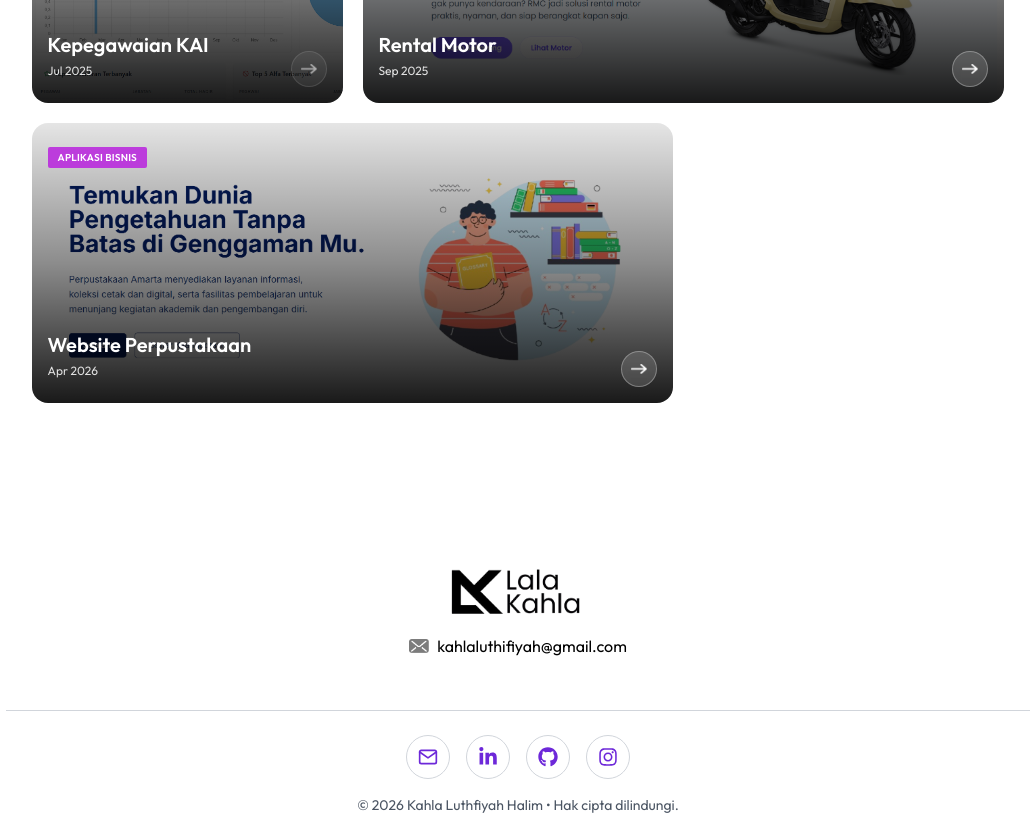
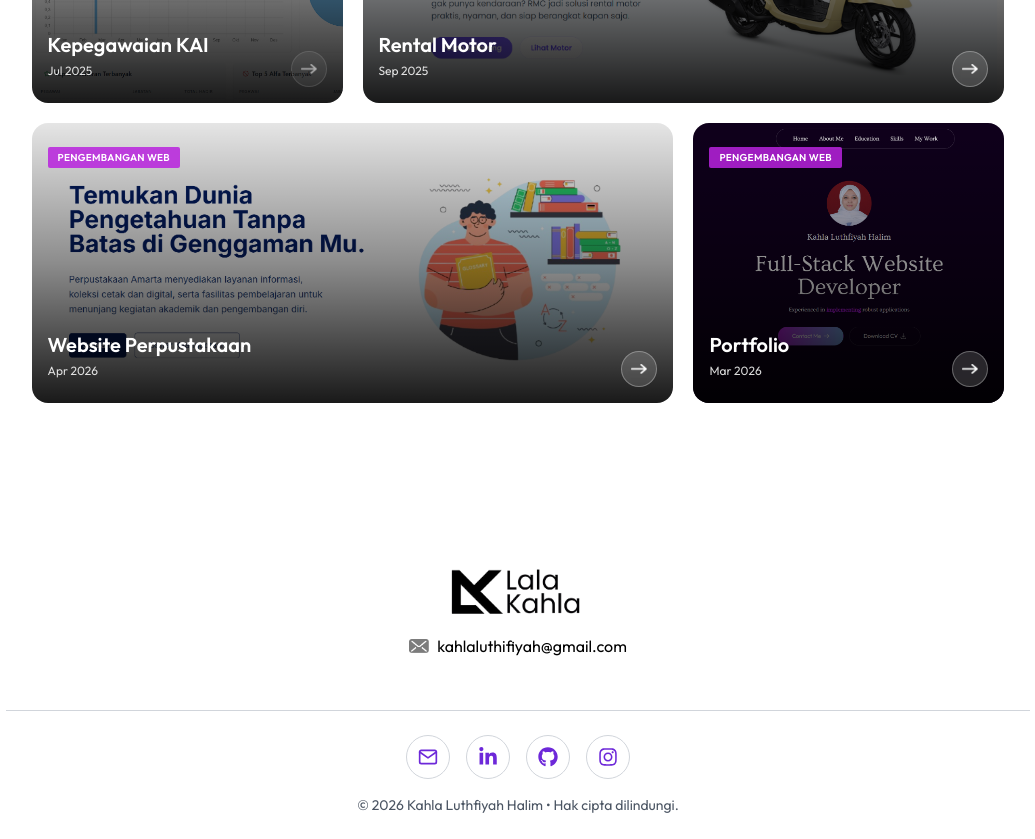
Before and after one commit to kahlaluthfi31/portfolio-kahla, a Next.js app: page / in a window 1280 px wide. Shown: the part 3920-4759 px from the top of the page, without its empty margins (122-1157 px from the left). Built offline with nearby package versions, Linux system fonts and the light colour scheme; a web font is replaced by a local one.

Commit message:
tambah karya

```diff
--- a/components/Work.jsx
+++ b/components/Work.jsx
@@ -59,12 +59,24 @@
             icon: "/assets/perpus.png",
             year: "Apr 2026",
             link: "https://library-project-mu-orcin.vercel.app",
-            category: { ID: "APLIKASI BISNIS", EN: "BUSINESS APP" },
+            category: { ID: "PENGEMBANGAN WEB", EN: "WEB DEVELOPMENT" },
             summary: {
                 ID: "Platform website perpustakaan yang menyediakan berbagai layanan dan informasi terkait peminjaman buku, katalog, dan manajemen anggota secara online.",
                 EN: "Library website platform that provides various services and information related to book borrowing, catalogs, and member management online.",
             },
             size: "lg",
+        },
+        {
+            name: "Portfolio",
+            icon: "/assets/portfolio.png",
+            year: "Mar 2026",
+            link: "https://portfolio-kahla.vercel.app",
+            category: { ID: "PENGEMBANGAN WEB", EN: "WEB DEVELOPMENT" },
+            summary: {
+                ID: "Platform website portofolio saya sendiri yang menampilkan berbagai proyek dan tentang diri sendiri.",
+                EN: "My personal portfolio website showcasing various projects and information about myself.",
+            },
+            size: "md",
         },
     ];
 
```
Also changed, not shown: public/assets/portfolio.png (added).
